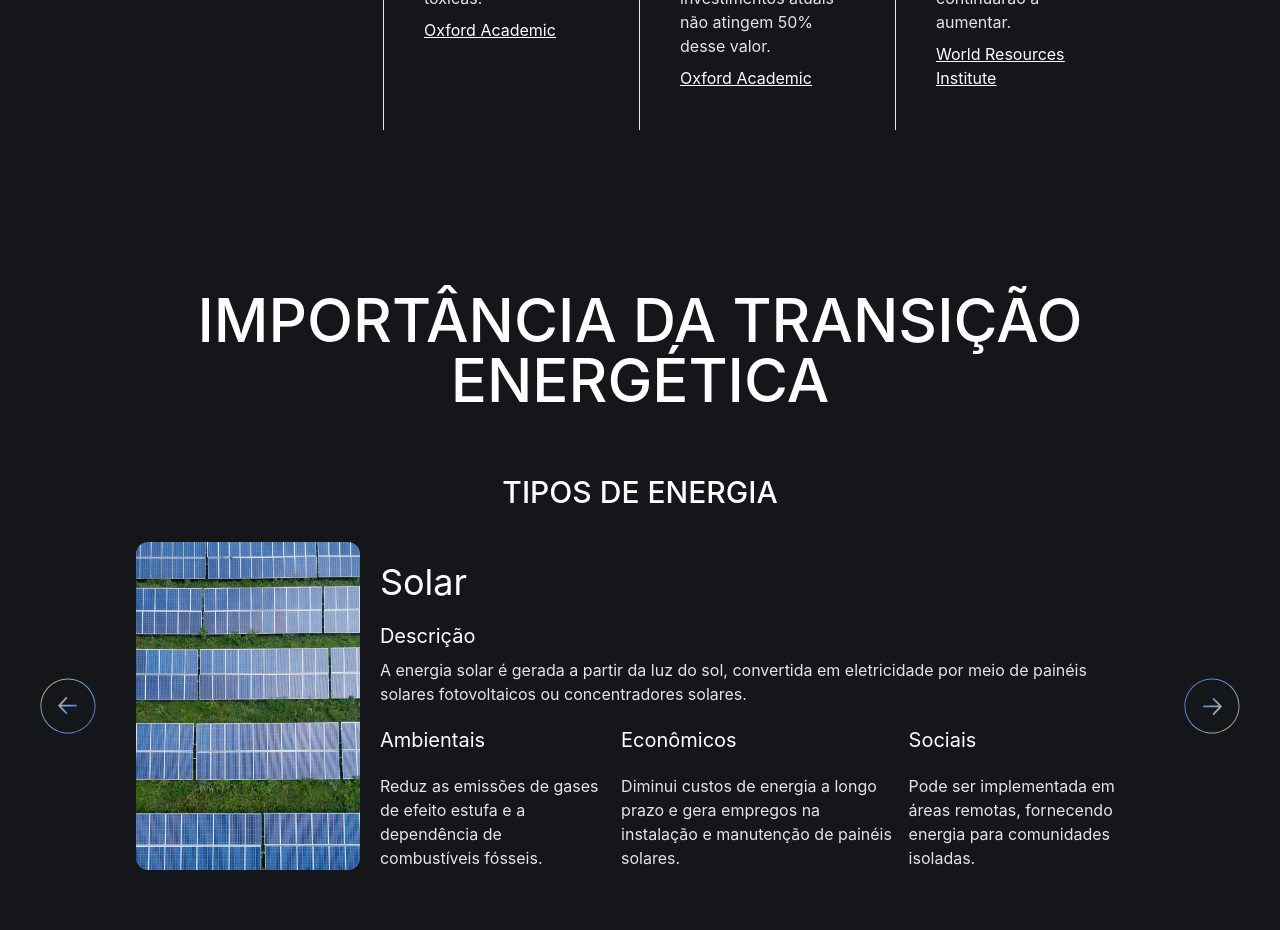
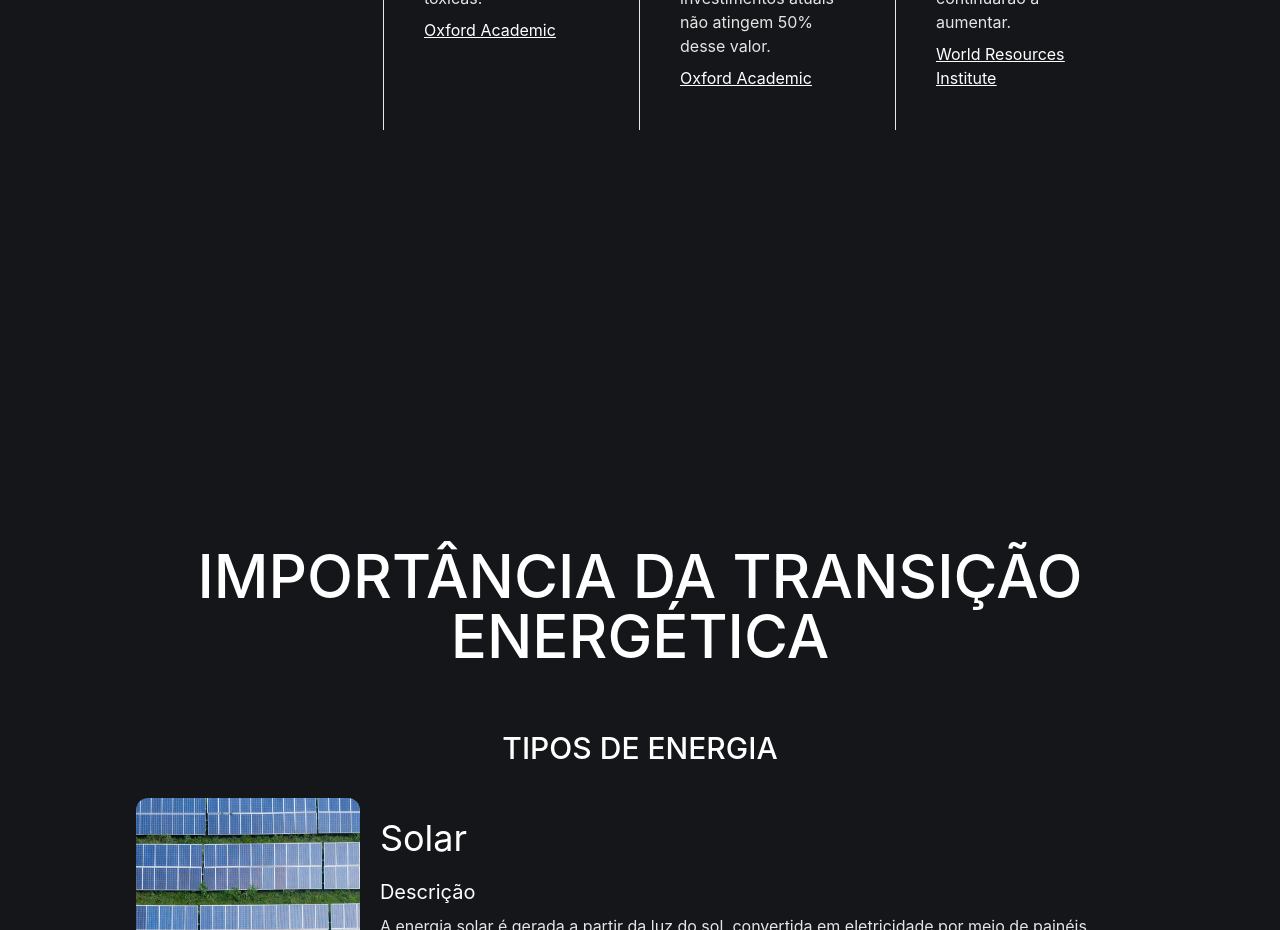
Before and after one commit to Acquesta/greenTrack, a React (Vite) app: page / in a window 1280 px wide. Shown: the part 2780-3710 px from the top of the page. Built offline with nearby package versions, Linux system fonts and the light colour scheme.

Commit message:
arrumando erros

```diff
--- a/src/components/homepage/ContactMe.jsx
+++ b/src/components/homepage/ContactMe.jsx
@@ -8,7 +8,7 @@ function ContactMe() {
                 className="hidden md:block h-full w-full md:w-[40vw] bg-center bg-cover rounded-tl-2xl md:rounded-tr-none"
             ></figure>
             <form
-                className="form h-full mx-auto flex flex-col gap-5 w-11/12 md:w-2/3 lg:w-1/3 md:px-10 py-[18vh]"
+                className="form h-full mx-auto flex flex-col gap-5 w-11/12 md:w-2/3 lg:w-2/4 md:px-10 py-[18vh]"
             >
                 <section>
                     <h1 className="text-verde text-3xl md:text-5xl lg:text-6xl uppercase mb-4 text-center md:text-left">
@@ -37,7 +37,7 @@ function ContactMe() {
                     <label>
                         <span className="sr-only">Mensagem</span>
                         <textarea
-                            className="border border-white bg-transparent rounded-2xl p-4 text-white h-32 md:h-44 lg:h-80 w-full resize-none"
+                            className="border border-white bg-transparent rounded-2xl p-4 text-white h-32 md:h-44 w-full resize-none"
                             placeholder="Digite sua mensagem"
                             required
                         />
--- a/src/components/homepage/Header.jsx
+++ b/src/components/homepage/Header.jsx
@@ -119,7 +119,7 @@ export default function Header() {
       ) : (
         <div
           onClick={() => deslogar()}
-          className="align-center px-7 py-3 rounded-full leading-none bg-azul hover:bg-white hover:text-azul hover:font-medium cursor-pointer"
+          className="hidden lg:flex align-center px-7 py-3 rounded-full leading-none bg-azul hover:bg-white hover:text-azul hover:font-medium cursor-pointer"
         >
           Deslogar
         </div>
--- a/src/components/homepage/Importancia.jsx
+++ b/src/components/homepage/Importancia.jsx
@@ -153,11 +153,11 @@ function Importancia() {
 
   return (
     <>
-      <section className="relative" id="Importancia">
-        <div className="absolute inset-0 flex items-end justify-start">
+      <div className="relative" id="Importancia">
+        <div className=" flex items-end justify-start">
           <div className=" w-32 h-32 mb-32 ml-72 bg-azul rounded-full blur-3xl -z-10"></div>
         </div>
-      </section>
+      </div>
 
       <section className="relative z-1 pt-24" id="Importancia">
 
```
